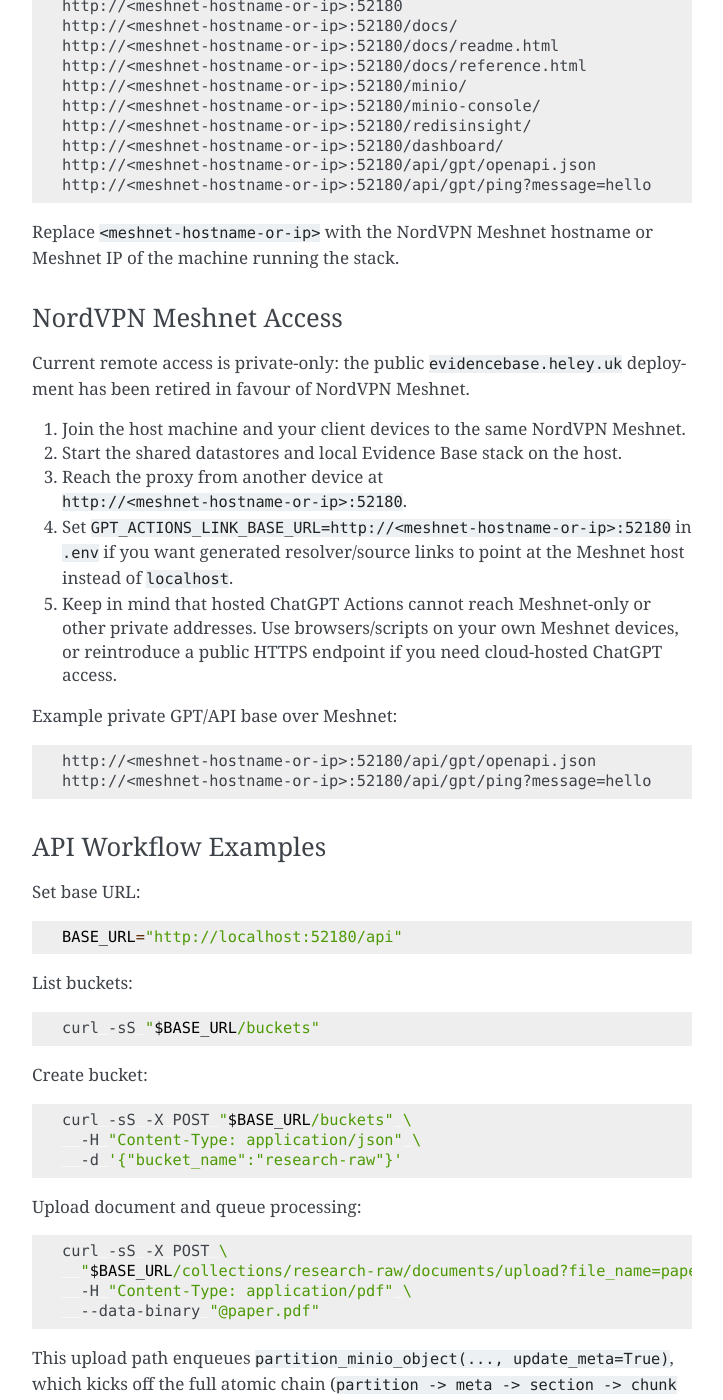
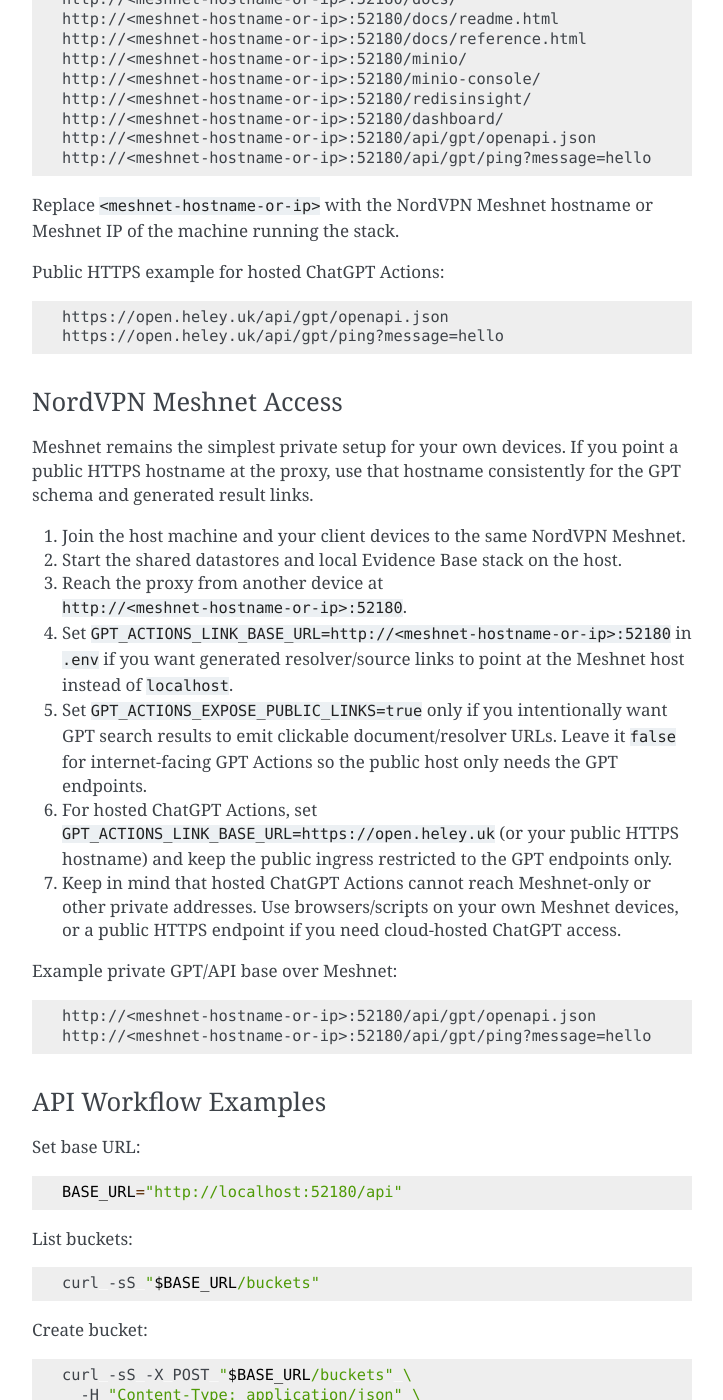
Before and after one commit to defenceeconomist/mcp-evidencebase, a Sphinx documentation site: the page built from docs/source/readme.md, in a window 1280 px wide and 1400 px high, scrolled down 8065 px. Shown: the whole window, without its empty margins (388-1111 px from the left). Built offline with Sphinx 7.4.7, drawn with Linux system fonts in a browser that asks for light colours; some of the changed text lies outside the part shown.

Commit message:
Harden public GPT actions ingress

````diff
--- a/README.md
+++ b/README.md
@@ -355,10 +355,9 @@
 - Celery worker
 - Dashboard and documentation routes served by the proxy
 
-Optional profile:
+Additional service:
 
-- Cloudflare Tunnel (`cloudflared`, `--profile tunnel`) if you temporarily need
-  public ingress again
+- Cloudflare Tunnel (`cloudflared`) for public ingress
 
 External dependencies consumed from `shared-datastores`:
 
@@ -379,14 +378,8 @@
 docker compose up -d
 ```
 
-If you explicitly enable the legacy tunnel profile:
-
-```bash
-docker compose --profile tunnel up -d
-```
-
-`CLOUDFLARE_TUNNEL_TOKEN` is only required when starting the optional
-`cloudflared` profile.
+`CLOUDFLARE_TUNNEL_TOKEN` is required because the `cloudflared` service is part
+of the normal compose stack.
 
 ### Prebuilt Image Stack
 
@@ -426,6 +419,10 @@
 shared datastore stack to be running and reachable on the external
 `shared-datastores` network.
 
+By default the proxy binds to loopback only (`PROXY_BIND_ADDRESS=127.0.0.1`).
+That keeps the admin UI and non-GPT API surface off the public network unless
+you explicitly widen the bind address.
+
 Meshnet equivalents for your own devices:
 
 ```text
@@ -444,10 +441,18 @@
 Replace `<meshnet-hostname-or-ip>` with the NordVPN Meshnet hostname or Meshnet
 IP of the machine running the stack.
 
+Public HTTPS example for hosted ChatGPT Actions:
+
+```text
+https://open.heley.uk/api/gpt/openapi.json
+https://open.heley.uk/api/gpt/ping?message=hello
+```
+
 ### NordVPN Meshnet Access
 
-Current remote access is private-only: the public `evidencebase.heley.uk`
-deployment has been retired in favour of NordVPN Meshnet.
+Meshnet remains the simplest private setup for your own devices. If you point a
+public HTTPS hostname at the proxy, use that hostname consistently for the GPT
+schema and generated result links.
 
 1. Join the host machine and your client devices to the same NordVPN Meshnet.
 2. Start the shared datastores and local Evidence Base stack on the host.
@@ -455,9 +460,15 @@
 4. Set `GPT_ACTIONS_LINK_BASE_URL=http://<meshnet-hostname-or-ip>:52180` in
    `.env` if you want generated resolver/source links to point at the Meshnet
    host instead of `localhost`.
-5. Keep in mind that hosted ChatGPT Actions cannot reach Meshnet-only or other
-   private addresses. Use browsers/scripts on your own Meshnet devices, or
-   reintroduce a public HTTPS endpoint if you need cloud-hosted ChatGPT access.
+5. Set `GPT_ACTIONS_EXPOSE_PUBLIC_LINKS=true` only if you intentionally want GPT
+   search results to emit clickable document/resolver URLs. Leave it `false` for
+   internet-facing GPT Actions so the public host only needs the GPT endpoints.
+6. For hosted ChatGPT Actions, set `GPT_ACTIONS_LINK_BASE_URL=https://open.heley.uk`
+   (or your public HTTPS hostname) and keep the public ingress restricted to the
+   GPT endpoints only.
+7. Keep in mind that hosted ChatGPT Actions cannot reach Meshnet-only or other
+   private addresses. Use browsers/scripts on your own Meshnet devices, or a
+   public HTTPS endpoint if you need cloud-hosted ChatGPT access.
 
 Example private GPT/API base over Meshnet:
 
@@ -783,10 +794,12 @@
 CHUNK_PARAGRAPH_BREAK_STRATEGY=text
 CHUNK_PRESERVE_PAGE_BREAKS=true
 MINIO_SCAN_INTERVAL_SECONDS=15
-# Only required when explicitly starting docker compose with --profile tunnel.
+# Required because the cloudflared service is part of the standard compose stack.
 CLOUDFLARE_TUNNEL_TOKEN=
+PROXY_BIND_ADDRESS=127.0.0.1
 GPT_ACTIONS_API_KEY=<your-api-key>
 GPT_ACTIONS_LINK_BASE_URL=http://localhost:52180
+GPT_ACTIONS_EXPOSE_PUBLIC_LINKS=false
 ```
 
 The checked-in template is `.env.example`. If you use a different
--- a/docker-compose.yml
+++ b/docker-compose.yml
@@ -84,7 +84,7 @@
       <<: *backend-environment
       MINIO_REGION: ${MINIO_REGION:-}
       GPT_ACTIONS_API_KEY: ${GPT_ACTIONS_API_KEY:-}
-      GPT_ACTIONS_LINK_BASE_URL: ${GPT_ACTIONS_LINK_BASE_URL:-https://evidencebase.heley.uk}
+      GPT_ACTIONS_LINK_BASE_URL: ${GPT_ACTIONS_LINK_BASE_URL:-}
     volumes:
       - model-cache:/model-cache
     networks:
@@ -99,14 +99,13 @@
       api:
         condition: service_started
     ports:
-      - "${PROXY_PORT:-52180}:80"
+      - "${PROXY_BIND_ADDRESS:-127.0.0.1}:${PROXY_PORT:-52180}:80"
     networks:
       - default
       - datastores
 
   cloudflared:
     image: cloudflare/cloudflared:latest
-    profiles: ["tunnel"]
     container_name: evidencebase-cloudflared
     restart: unless-stopped
     depends_on:
````
Also changed, not shown: docs/source/gpt_actions.md (+7 -1 lines), 5 other files.
